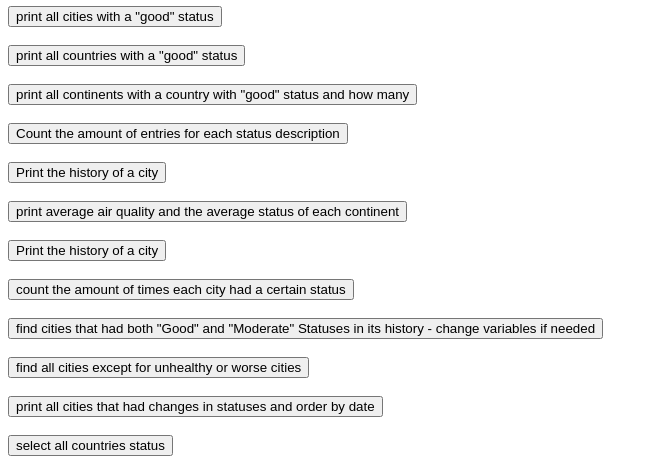
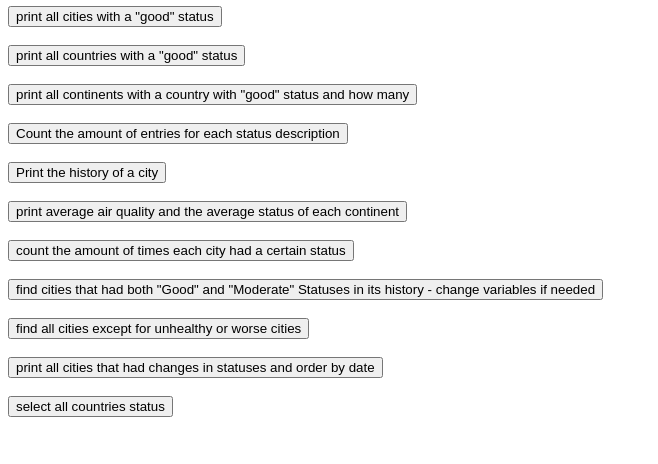
Before and after one commit to Jothu16/CSE111Project, a PHP site: page / in a window 1280 px wide. Shown: the part 2321-2785 px from the top of the page, without its empty margins (0-658 px from the left). After the commit the page ends 2738 px from the top, so only its background shows below. Run offline with PHP 8.4, Linux system fonts and the light colour scheme; data comes from the database, SQL or seed files in the repository.

Commit message:
Fixed Extra Button
Removed extra button

```diff
--- a/index.php
+++ b/index.php
@@ -196,10 +196,6 @@ var_dump($rows);
 
 <br>
 <br>
-<button onclick="myFunction()">Print the history of a city</button>
-
-<br>
-<br>
 <button onclick="myFunction()">count the amount of times each city had a certain status</button>
 
 <br>
```
